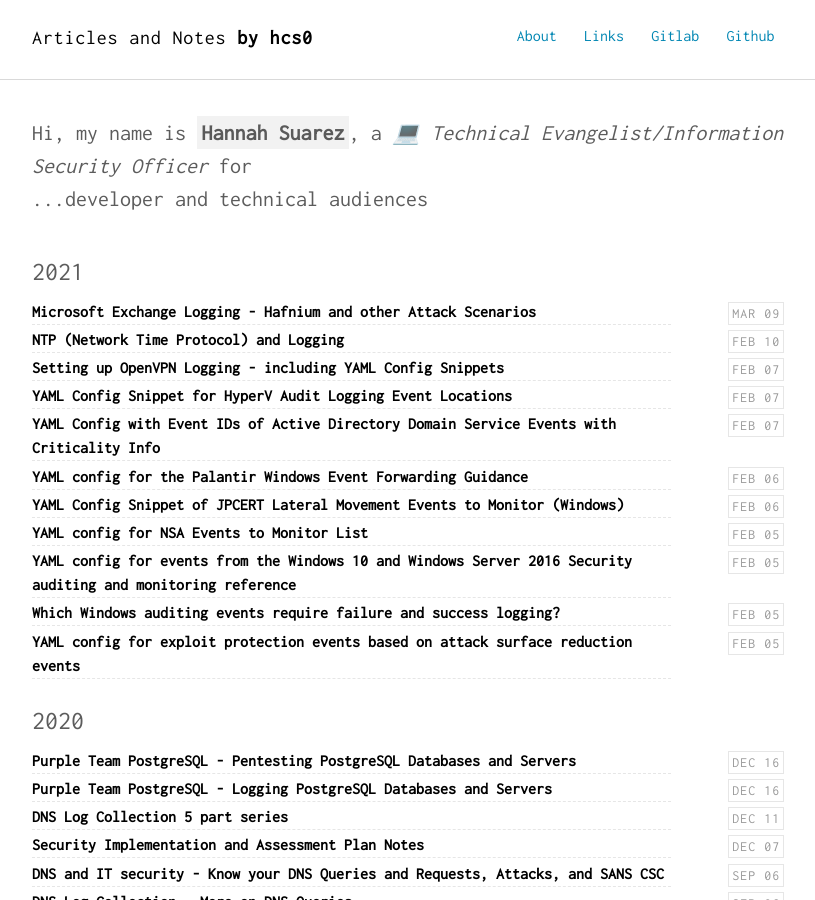
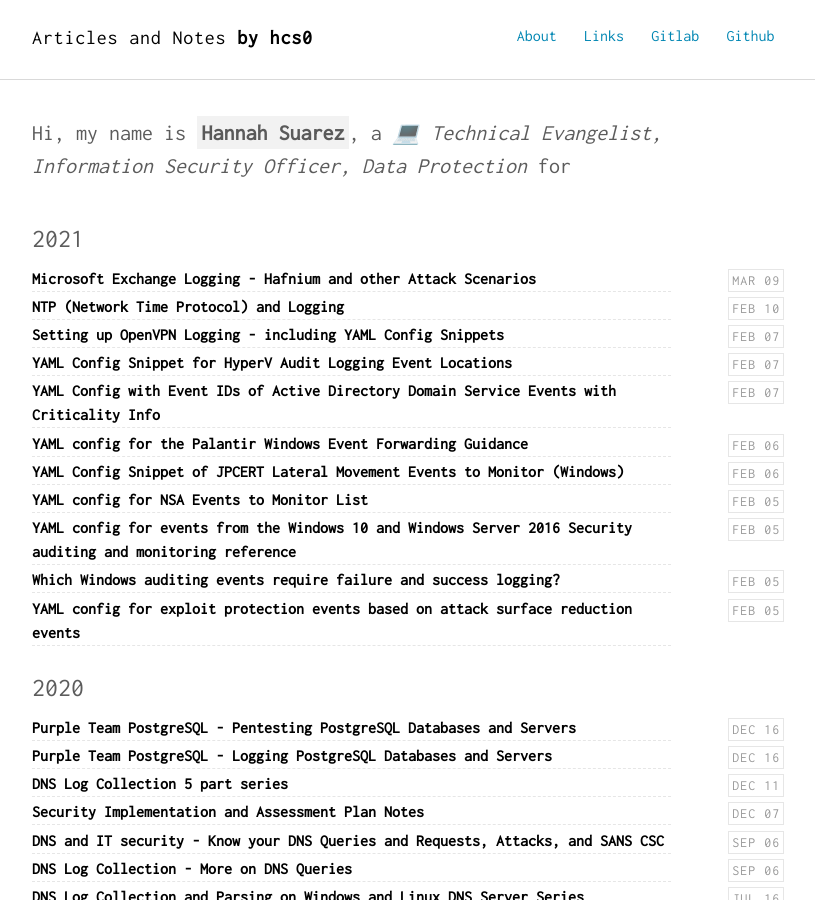
Before and after one commit to HannahSuarez/hannahsuarez.github.io, a Jekyll site: the page built from index.html, in a window 1280 px wide and 900 px high. Shown: the whole window, without its empty margins (232-1047 px from the left). Built offline with Jekyll 4.4.1, drawn with Linux system fonts in a browser that asks for light colours; nearby versions of some CDN libraries.

Commit message:
Update _config.yml

```diff
--- a/_config.yml
+++ b/_config.yml
@@ -28,8 +28,8 @@ sass:
 # Author settings
 author:
   name     : "Hannah Suarez"
-  job      : "💻 Technical Evangelist/Information Security Officer"
-  bio      : "...developer and technical audiences"
+  job      : "💻 Technical Evangelist, Information Security Officer, Data Protection"
+  bio      : ""
   thumb    : /images/hannahsuarez.jpg
   url      : http://hannahsuarez.github.io
   github   : http://github.com/hcs0
```
